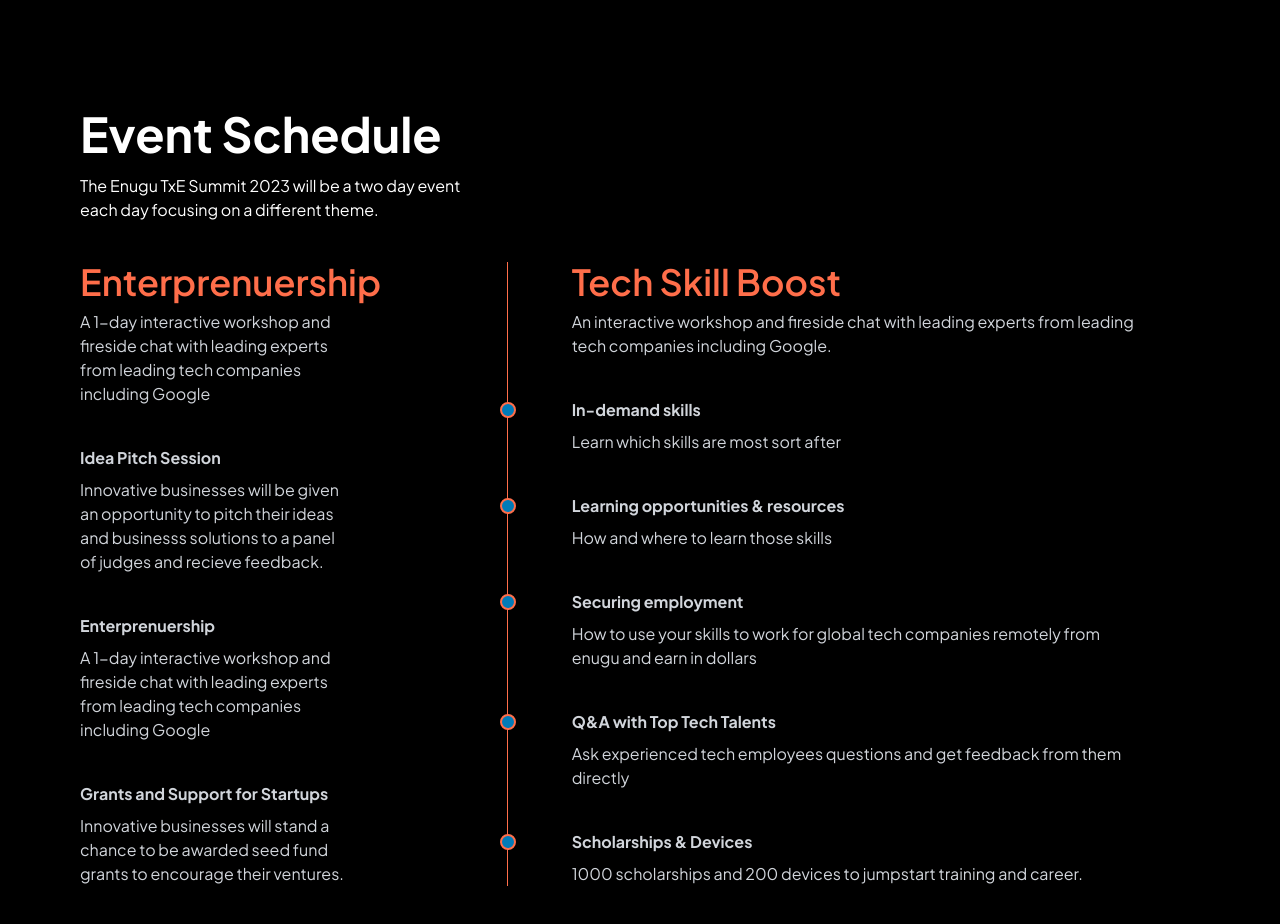
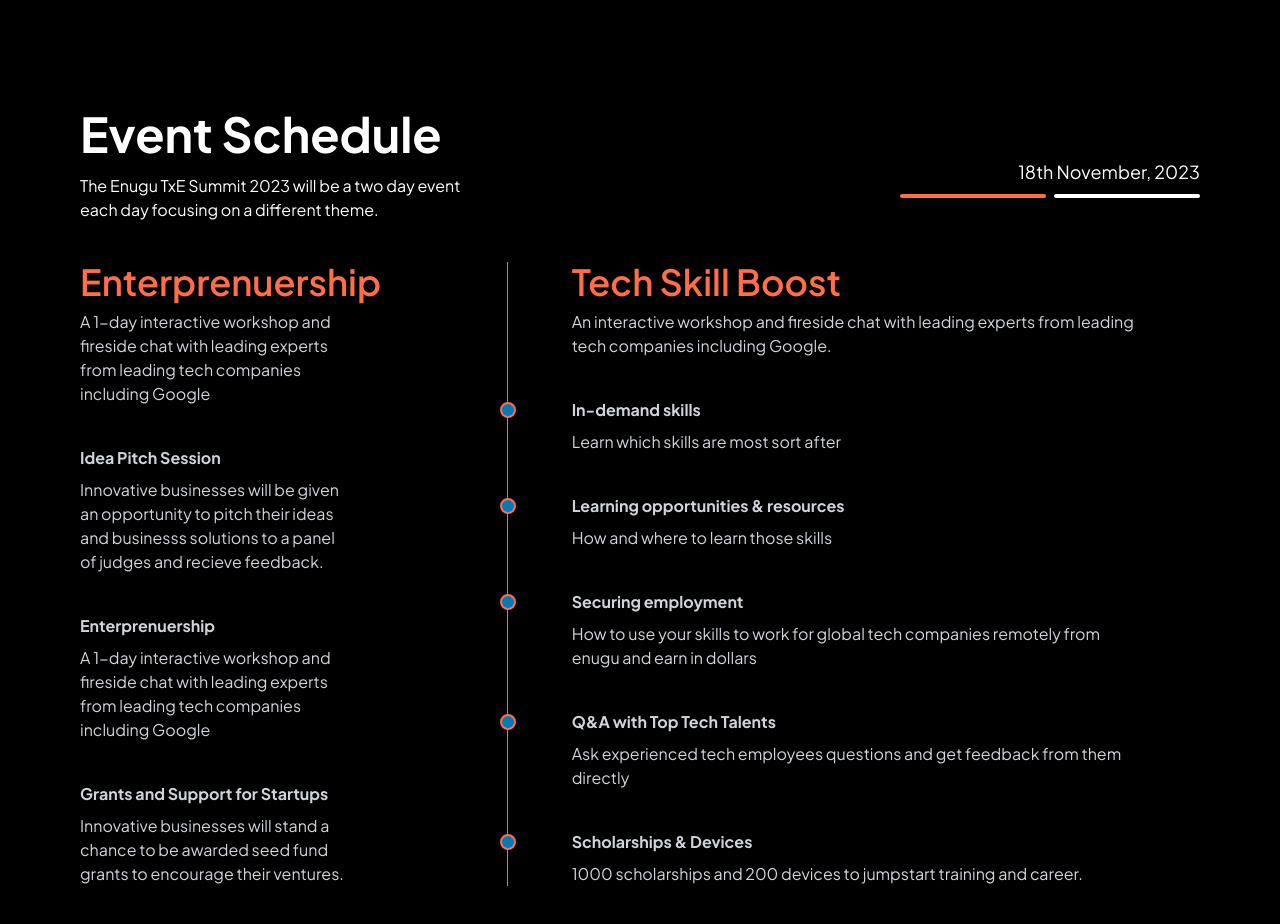
Before and after one commit to TxEAfrica/TxE-FE, a React (Create React App) app: page / in a window 1280 px wide. Shown: the part 1640-2564 px from the top of the page. Built offline with nearby package versions, Linux system fonts and the light colour scheme.

Commit message:
Update EventSchedule.jsx

```diff
--- a/src/landingPage/sections/EventSchedule.jsx
+++ b/src/landingPage/sections/EventSchedule.jsx
@@ -18,15 +18,15 @@ const EventSchedule = () => {
 						on a different theme.
 					</p>
 				</div>
-{/* 				<div>
+				<div>
 					<div className="text-lg text-white mt-6 flex flex-col justify-center items-center line-holder">
-						30th September, 2023
+						18th November, 2023
 						<div className="flex space-x-2 mt-2 lines">
 							<div className="w-56 h-1 rounded-full bg-orange"></div>
 							<div className="w-56 h-1 rounded-full bg-white"></div>
 						</div>
 					</div>
-				</div> */}
+				</div>
 			</div>
 
 			<div
```
